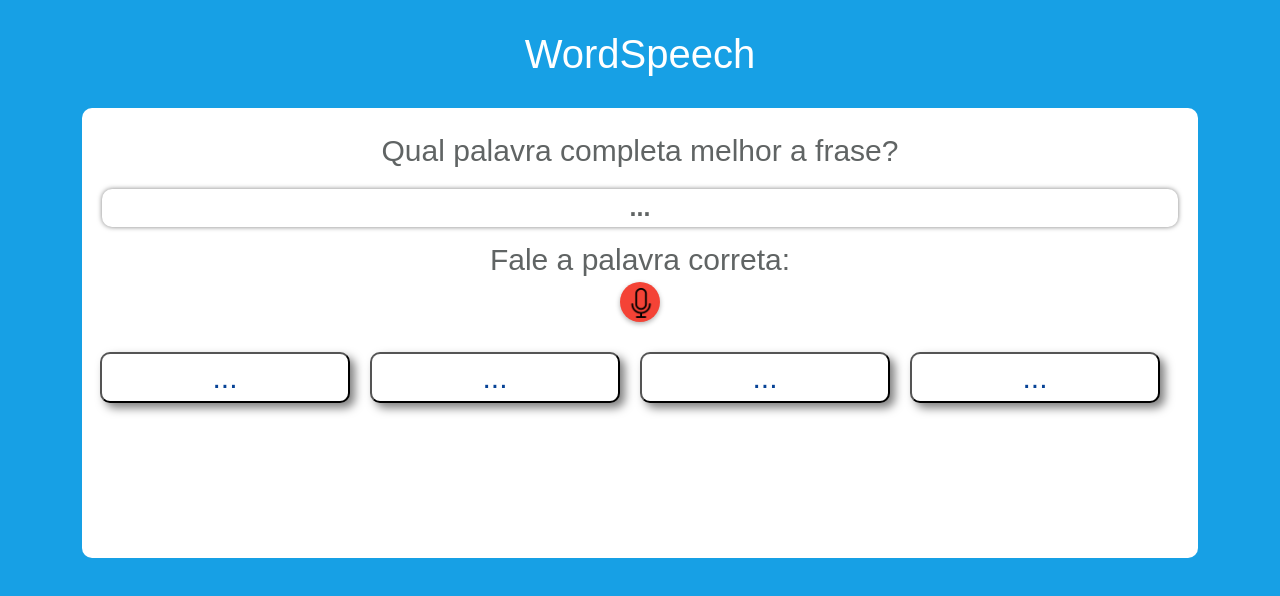
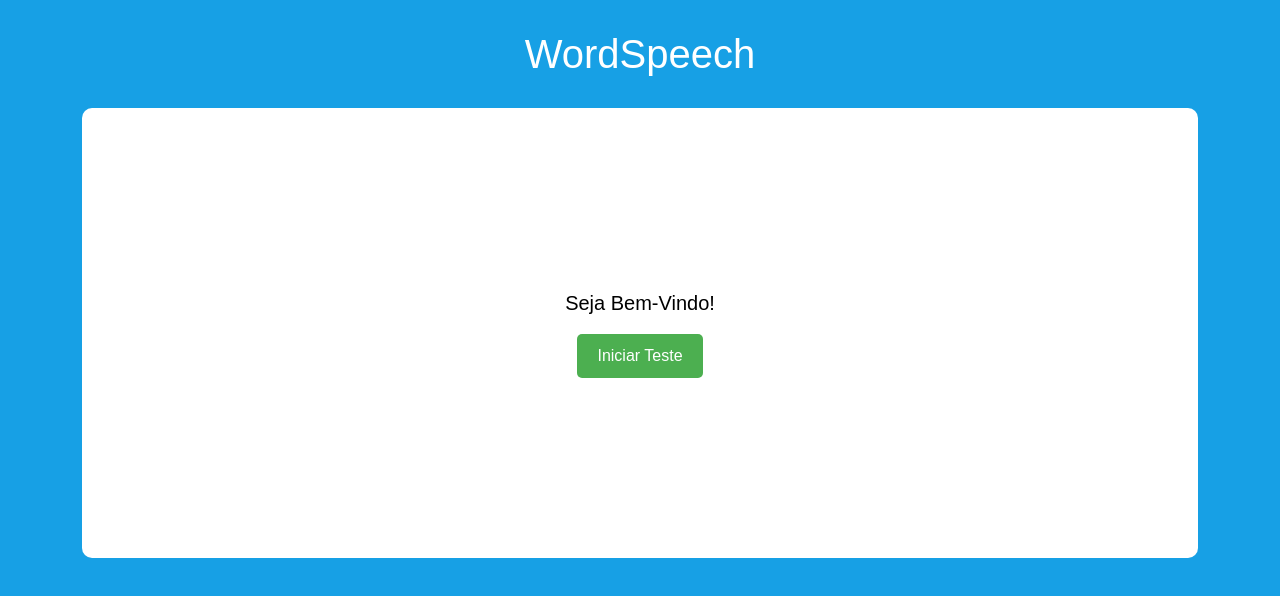
Before and after one commit to rodrigomuntini/wordspeech-client, a Vue app: page / in a window 1280 px wide. Shown: the top 596 px of the page. Built offline with nearby package versions, Linux system fonts and the light colour scheme; no server answers.

Commit message:
Ajuste de telas. Tela de inicio, jogo e tela de parabens

```diff
--- a/src/App.vue
+++ b/src/App.vue
@@ -6,26 +6,47 @@
     </div>
 
     <div class="container">
-    <div class="box">
-        <LifeCycle/>
+        <div class="box" v-if="showStart">
+            <p class="score title">Seja Bem-Vindo!</p>
+            <button class="my-button" v-on:click="startTest">Iniciar Teste</button>
+        </div>
+        <div class="box" v-if="showComponent && counter < 5">
+            <LifeCycle />
+        </div>
+        <div class="box" v-if="counter == 5">
+            <p class="score">Parabéns! Você acertou {{ score }}/5!</p>
+            <img src="https://media.tenor.com/vSB5J-sxmqUAAAAC/bravo-clapping.gif" style="width: 300px;">
         </div>
     </div>
-
 </template>
 
 <script>
 import LifeCycle from './components/LifeCycle.vue';
-export default{
-    name:'App',
-    components:{
+export default {
+    name: 'App',
+    components: {
         LifeCycle
+    },
+    data() {
+        return {
+            showComponent: false,
+            showStart: true,
+            score: 0,
+            counter: 0
+        }
+    },
+    methods: {
+        startTest() {
+            this.showComponent = true
+            this.showStart = false
+        }
     }
 }
 
 </script>
 
 <style>
-body{
+body {
     background-color: #17a0e5;
     color: #fff;
     text-align: center;
@@ -34,7 +55,7 @@ body{
 
 }
 
-.container{
+.container {
     width: 100%;
     height: 100%;
     background: #17a0e5;
@@ -42,16 +63,13 @@ body{
     justify-content: center;
     align-items: center;
     flex-direction: row;
-
 }
 
-.box{
+.box {
     width: 1200px;
     height: 450px;
     background-color: #fff;
     border-radius: 10px
-
-
 }
 
 h1 {
@@ -59,4 +77,33 @@ h1 {
     margin-bottom: 30px;
 }
 
+.score {
+    font-size: 20px;
+    color: black
+}
+
+.title {
+    position: relative;
+    top: 40%;
+}
+
+.my-button {
+  background-color: #4CAF50; /* cor de fundo verde */
+  border: none;
+  color: white;
+  padding: 10px 20px;
+  text-align: center;
+  text-decoration: none;
+  display: inline-block;
+  font-size: 16px;
+  position: relative;
+  top: 40%;
+  border-radius: 5px; /* deixa as bordas do botão arredondadas */
+  cursor: pointer; /* muda o cursor do mouse ao passar sobre o botão */
+}
+
+.my-button:hover {
+  background-color: #3e8e41; /* escurece a cor de fundo quando o mouse passa sobre o botão */
+}
+
 </style>
--- a/src/components/LifeCycle.vue
+++ b/src/components/LifeCycle.vue
@@ -1,12 +1,13 @@
 <template>
     <div class="write">
+        <p class="score">Sua Pontuação: {{ $parent.score }}</p>
         <p class="question">Qual palavra completa melhor a frase?</p>
         <div class="error-message" v-if="show_error">
             <p>{{ error_message }}</p>
         </div>
         <p class="phrase">{{ sentence.phrase }}</p>
 
-        <p class="question">Fale a palavra correta:
+        <p class="question">Pronuncie a palavra correta:
         <div class="microphone-box">
             <button type="button" v-bind:class="{ 'recording': isRecording }" class="microphone-button"
                 v-on:click="toggleRecording">
@@ -33,8 +34,8 @@
 <script>
 import $ from 'jquery'
 import RecordRTC from 'recordrtc'
-import 'bootstrap/dist/css/bootstrap.css';
-import 'bootstrap/dist/js/bootstrap.js';
+import 'bootstrap/dist/css/bootstrap.css'
+import 'bootstrap/dist/js/bootstrap.js'
 
 export default {
     name: 'LifeCycle',
@@ -47,7 +48,8 @@ export default {
             is_correct: false,
             is_incorrect: false,
             current_text: "",
-            isRecording: false
+            isRecording: false,
+            score: 0
         }
     },
     mounted() {
@@ -57,29 +59,29 @@ export default {
             dataType: 'json',
             success: (data) => {
                 // Armazena a sentença (pergunta e resposta certa na variavel sentence)
-                this.sentence = data[0];
+                this.sentence = data[0]
                 // Armazena as alternativas nos itens
-                this.items = data[1];
+                this.items = data[1]
 
                 // Faz o tratamento na frase da sentença para apresentar ____ em fez de $
                 this.sentence.phrase = this.sentence.phrase.replace(/\$/g, '___')
             },
             error: (error) => {
-                console.log(error);
+                console.log(error)
             },
-        });
+        })
     },
     methods: {
         toggleRecording() {
             if (this.isRecording) {
                 // parar a gravação
                 this.recorder.stopRecording(() => {
-                    this.audioBlob = this.recorder.getBlob();
-                    this.recorder.destroy();
-                    this.recorder = null;
-                    this.isRecording = false;
-                    this.saveRecording();
-                });
+                    this.audioBlob = this.recorder.getBlob()
+                    this.recorder.destroy()
+                    this.recorder = null
+                    this.isRecording = false
+                    this.saveRecording()
+                })
             } else {
                 // iniciar a gravação
                 navigator.mediaDevices.getUserMedia({ audio: true }).then((stream) => {
@@ -88,34 +90,34 @@ export default {
                         mimeType: 'audio/webm',
                         recorderType: RecordRTC.StereoAudioRecorder,
                         desiredSampRate: 16000,
-                    });
-                    this.recorder.startRecording();
-                    this.isRecording = true;
+                    })
+                    this.recorder.startRecording()
+                    this.isRecording = true
 
                     this.show_error = false
                     this.error_message = "Error"
 
-                    this.stopRecordingAfterDelay(5000);
-                });
+                    this.stopRecordingAfterDelay(5000)
+                })
             }
         },
         stopRecordingAfterDelay(delayMs) {
             setTimeout(() => {
                 if (this.isRecording) {
                     this.recorder.stopRecording(() => {
-                        this.audioBlob = this.recorder.getBlob();
-                        this.recorder.destroy();
-                        this.recorder = null;
-                        this.isRecording = false;
-                        this.saveRecording();
-                    });
+                        this.audioBlob = this.recorder.getBlob()
+                        this.recorder.destroy()
+                        this.recorder = null
+                        this.isRecording = false
+                        this.saveRecording()
+                    })
                 }
-            }, delayMs);
+            }, delayMs)
         },
         saveRecording() {
             // envia a gravação para o servidor ou salva localmente
-            const formData = new FormData();
-            formData.append('audio', this.audioBlob, 'recording.webm');
+            const formData = new FormData()
+            formData.append('audio', this.audioBlob, 'recording.webm')
             // faça uma requisição AJAX para enviar o arquivo para o servidor
 
             $.ajax({
@@ -125,31 +127,81 @@ export default {
                 processData: false,
                 contentType: false,
                 success: (data) => {
-                    console.log('Arquivo enviado com sucesso!');
-                    this.judgeQuestion(data)
+                    console.log('Arquivo enviado com sucesso!')
+                    console.log(data)
+
+                    if (typeof (data) == 'object' && Object.keys(data).length != 0) {
+                        let word = ""
+                        let status = false
+
+                        // Olha cada uma das opções e diz se é valido ou nao
+                        data['alternative'].forEach((alternative) => {
+                            console.log(alternative.transcript)
+                            let value = this.judgeQuestion(alternative.transcript);
+                            console.log(value)
+
+                            // Se o valor vir nulo, a palavra era invalida
+                            // Se o status vier false, significa que a palavra está mas é errada
+                            // Se o status vier true, significa que a palavra está e é certa
+                            // No último, caso, o if vai parar de executar, pois status = true
+                            if (value != null && status == false) {
+                                status = value[0]
+                                word = value[1]
+                            }
+                        })
+
+                        // Se word for diferente de "", significa que ele encontrou uma palavra da lista
+                        if (word != "") {
+                            if (status) {
+                                this.is_correct = true
+                                this.is_incorrect = false
+
+                                setTimeout(() => {
+                                    this.$root.counter++
+                                    this.$root.showComponent = false
+                                    this.$nextTick(() => {
+                                        this.$root.showComponent = true
+                                    })
+                                }, 3000)
+
+                                this.$root.score++
+                            } else {
+                                this.is_correct = false
+                                this.is_incorrect = true
+                                this.current_text = word.toLowerCase()
+
+                                setTimeout(() => {
+                                    this.$root.counter++
+                                    this.$root.showComponent = false
+                                    this.$nextTick(() => {
+                                        this.$root.showComponent = true
+                                    })
+                                }, 3000)
+
+                            }
+                        } else {
+                            this.show_error = true
+                            this.error_message = "Erro: Palavra não identificada. Tente novamente!"
+                        }
+                    } else { // Significa que nao entendeu nenhuma palavra
+                        this.show_error = true
+                        this.error_message = "Erro: Palavra não identificada. Tente novamente!"
+                    }
                 },
                 error: (error) => {
-                    console.error('Erro ao enviar arquivo:', error);
+                    console.error('Erro ao enviar arquivo:', error)
                 },
-            });
+            })
         },
-        judgeQuestion(text) {
-            if (this.items.includes(text)) { // Significa que a palavra está incluída entre as 4 opções
-                // Reseta as mensagens de erro
-                this.show_error = false
-                this.error_message = "Error"
-
-                if (text.toLowerCase() == this.sentence.correct_word.toLowerCase()) { // Verifica se valou a palavra certa
-                    this.is_correct = true;
-                    this.is_incorrect = false;
+        judgeQuestion(alternative) {
+            if (this.items.includes(alternative.toLowerCase())) { // Significa que a palavra está incluída entre as 4 opções
+                if (alternative.toLowerCase() == this.sentence.correct_word.toLowerCase()) { // Verifica se valou a palavra certa
+                    return [true, alternative]
                 } else {
-                    this.is_correct = false;
-                    this.is_incorrect = true;
-                    this.current_text = text;
+                    return [false, alternative]
                 }
             } else {
-                this.show_error = true
-                this.error_message = "Erro: Palavra não identificada"
+                return null
             }
         }
     },
@@ -167,6 +219,10 @@ export default {
 
 .question {
     font-size: 30px;
+}
+
+.score {
+    font-size: 20px;
 }
 
 .phrase {
```
Also changed, not shown: 1 other file (tests, documents, lock files or other folders). Lines whose indentation alone changed are shown as unchanged.
